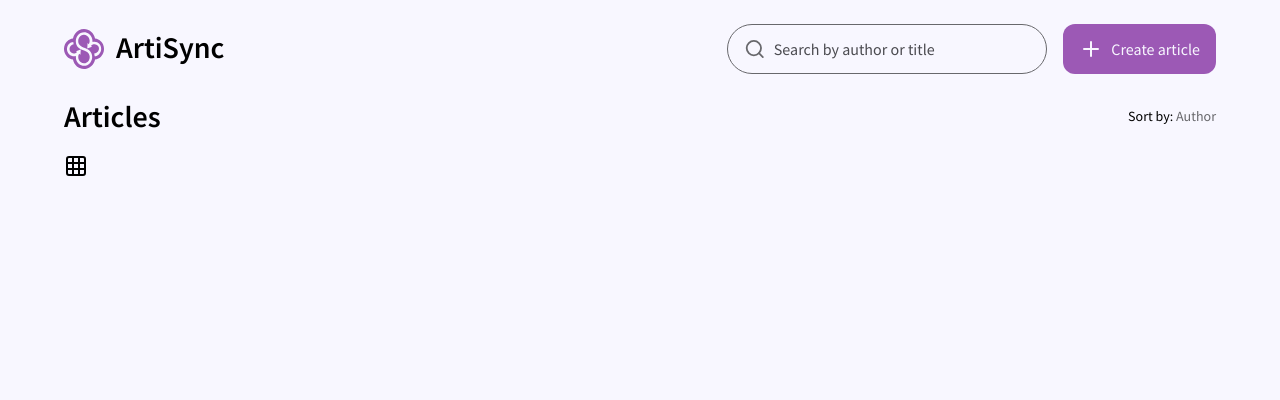
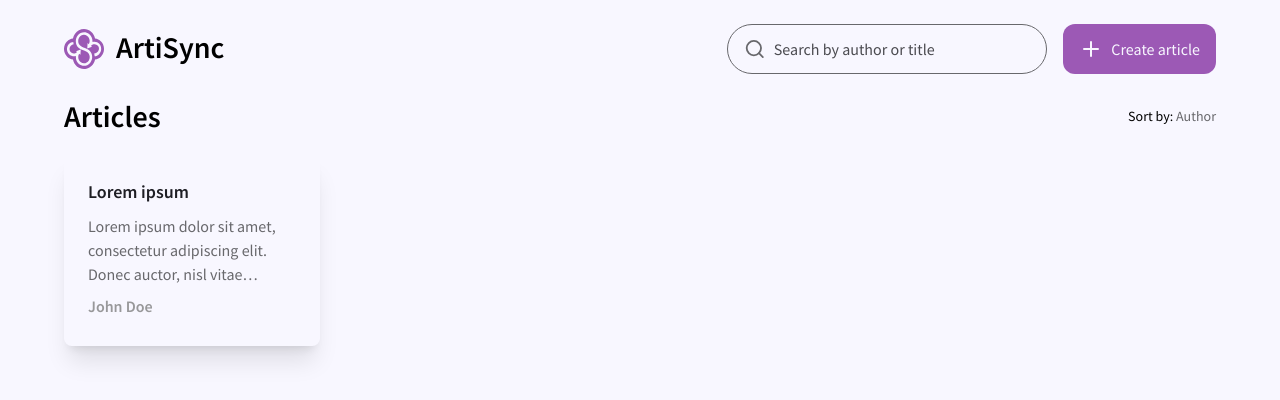
Before and after one commit to lutzzdias/artisync, a Next.js app: page / in a window 1280 px wide. Shown: the top 400 px of the page. Built offline with nearby package versions, Linux system fonts and the light colour scheme.

Commit message:
fix: grid import from components

```diff
--- a/src/app/page.tsx
+++ b/src/app/page.tsx
@@ -1,4 +1,4 @@
-import { Grid } from 'lucide-react'
+import { Grid } from './components/Grid'
 import { Header } from './components/Header'
 
 export default function Home() {
--- a/src/components/Card.tsx
+++ b/src/components/Card.tsx
@@ -12,7 +12,7 @@ export function Card({ article }: CardProps) {
   return (
     <div className="flex h-48 w-64 flex-col gap-2 rounded-lg p-6 shadow-xl">
       <h3 className="text-lg font-semibold text-gray-500">{article.title}</h3>
-      <p className=" text-gray-300 line-clamp-3">{article.description}</p>
+      <p className=" line-clamp-3 text-gray-300">{article.description}</p>
       <p className="font-semibold text-gray-200">{article.author}</p>
     </div>
   )
```
